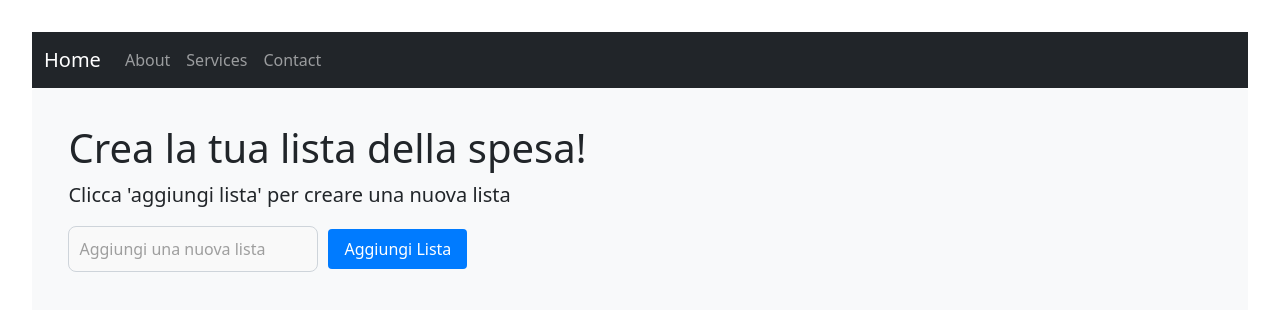
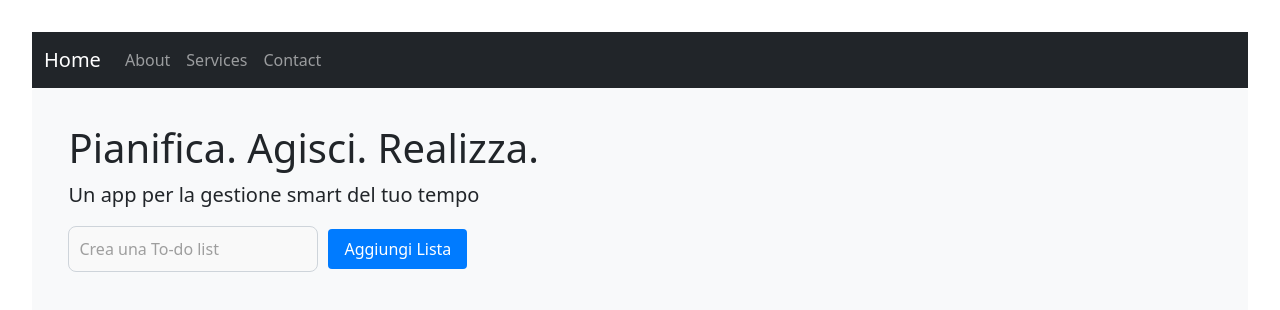
Before and after one commit to binattimattia/Node.js-React, a React (Vite) app: page / in a window 1280 px wide. Shown: the top 310 px of the page. Built offline with nearby package versions, Linux system fonts and the light colour scheme.

Commit message:
modificata la pagina home

```diff
--- a/src/components/ListComponent.tsx
+++ b/src/components/ListComponent.tsx
@@ -27,7 +27,7 @@ export const ListComponent = ({ listName, items, addItem, removeItem }: ListComp
           type="text"
           value={newItem}
           onChange={(e) => setNewItem(e.target.value)}
-          placeholder="Aggiungi un elemento"
+          placeholder="|"
         />
         <button onClick={handleAddItem} className={styles.button}>Aggiungi Elemento</button>
       </div>
--- a/src/pages/Home.tsx
+++ b/src/pages/Home.tsx
@@ -46,14 +46,14 @@ const Home = () => {
 
   return (
     <div className={styles.container}>
-      <Title title={"Crea la tua lista della spesa!"} paragraph={"Clicca 'aggiungi lista' per creare una nuova lista"} />
+      <Title title={"Pianifica. Agisci. Realizza."} paragraph={"Un app per la gestione smart del tuo tempo"} />
 
       <div className={styles.inputContainer}>
         <input
           type="text"
           value={newListText}
           onChange={(e) => setNewListText(e.target.value)}
-          placeholder="Aggiungi una nuova lista"
+          placeholder="Crea una To-do list"
           className={styles.inputField}
         />
         <button onClick={addList} className={styles.button}>
```
